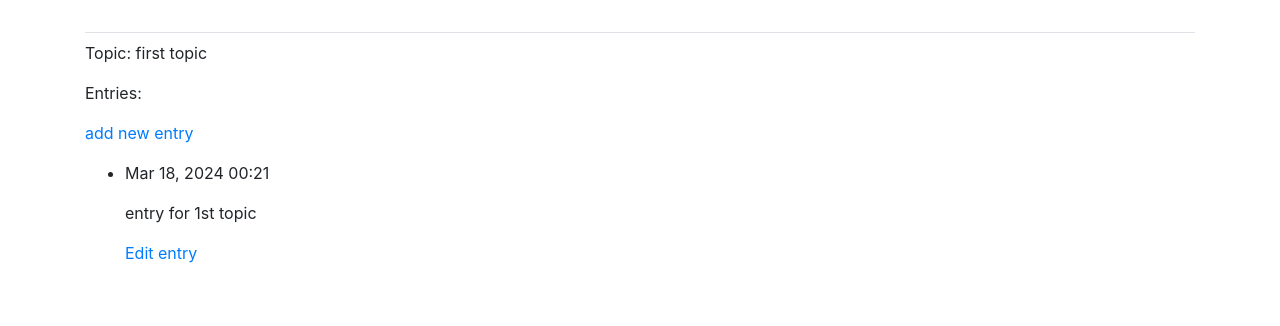
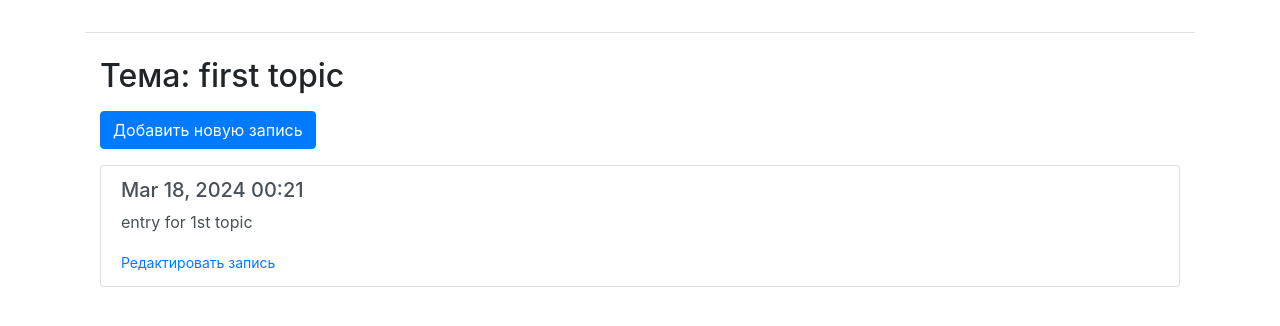
Before and after one commit to oldblood37/learnlog, a Django app: page /topics/1/ in a window 1280 px wide. Shown: the part 58-384 px from the top of the page. Run offline with Django 5.2, Linux system fonts and the light colour scheme; a user stored in the database is signed in; data comes from the database, SQL or seed files in the repository; some libraries are stand-ins or nearby versions.

Commit message:
Update topic.html

```diff
--- a/learning_logs/templates/learning_logs/topic.html
+++ b/learning_logs/templates/learning_logs/topic.html
@@ -1,21 +1,25 @@
 {% extends 'learning_logs/base.html' %}
+
 {% block content %}
-  <p>Topic: {{ topic }}</p>
-  <p>Entries:</p>
-  <p>
-    <a href="{% url 'learning_logs:new_entry' topic.id %}">add new entry</a>
-  </p>
-  <ul>
-  {% for entry in entries %}
-    <li>
-      <p>{{ entry.date_added|date:'M d, Y H:i' }}</p>
-      <p>{{ entry.text|linebreaks }}</p>
-      <p>
-        <a href="{% url 'learning_logs:edit_entry' entry.id %}">Edit entry</a>
-      </p>
-    </li>
-  {% empty %}
-    <li>There are no entries for this topic yet ¯\_(ツ)_/¯</li>
-  {% endfor %}
-  </ul>
+<div class="container mt-4">
+  <h2 class="mb-3">Тема: {{ topic }}</h2>
+  <div class="mb-3">
+    <a href="{% url 'learning_logs:new_entry' topic.id %}" class="btn btn-primary">Добавить новую запись</a>
+  </div>
+  {% if entries %}
+    <div class="list-group">
+      {% for entry in entries %}
+        <div class="list-group-item list-group-item-action flex-column align-items-start">
+          <div class="d-flex w-100 justify-content-between">
+            <h5 class="mb-1">{{ entry.date_added|date:'M d, Y H:i' }}</h5>
+          </div>
+          <p class="mb-1">{{ entry.text|linebreaks }}</p>
+          <small><a href="{% url 'learning_logs:edit_entry' entry.id %}" class="text-decoration-none">Редактировать запись</a></small>
+        </div>
+      {% endfor %}
+    </div>
+  {% else %}
+    <p>В этой теме еще нет записей ¯\_(ツ)_/¯</p>
+  {% endif %}
+</div>
 {% endblock content %}
```
